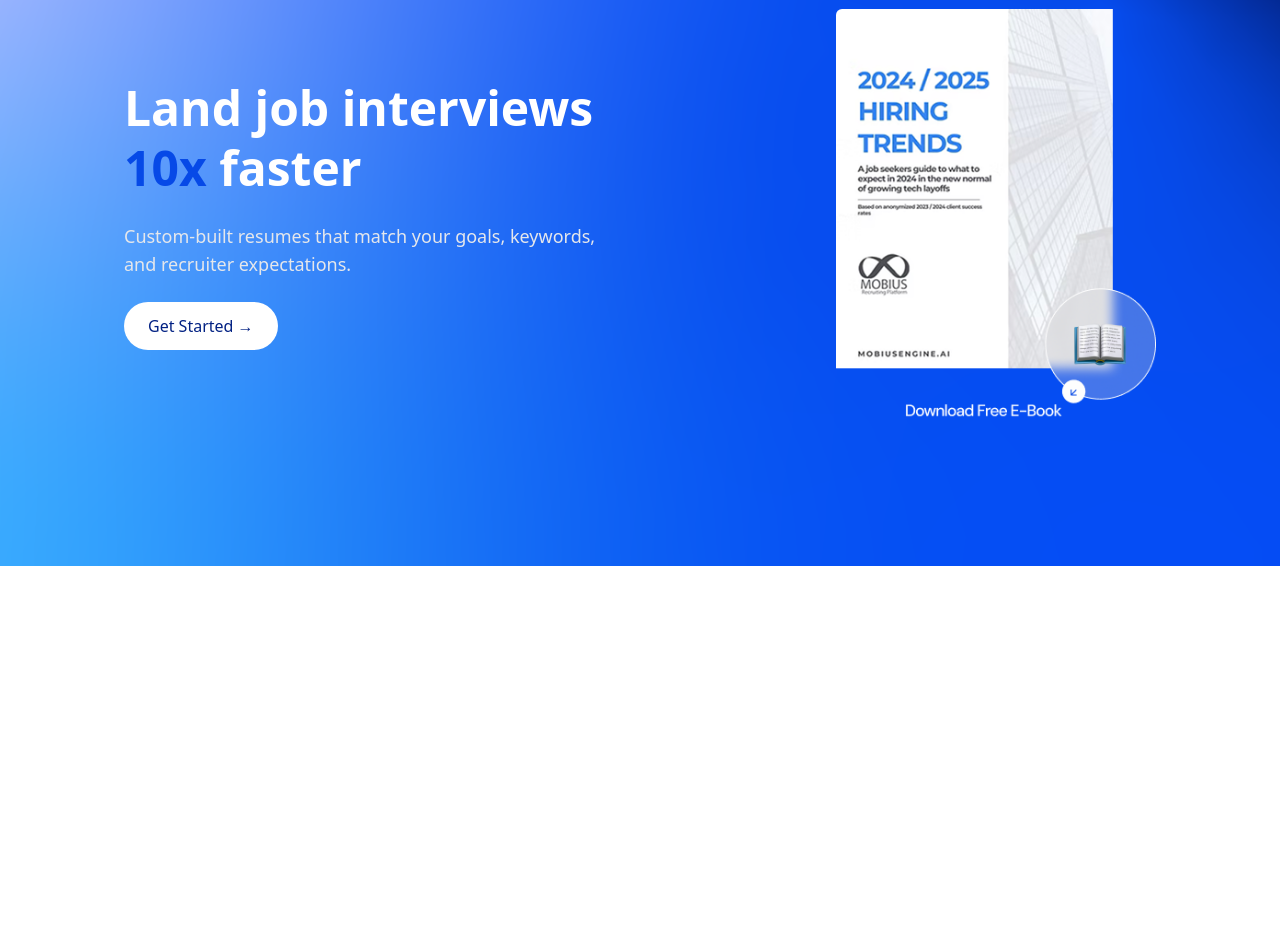
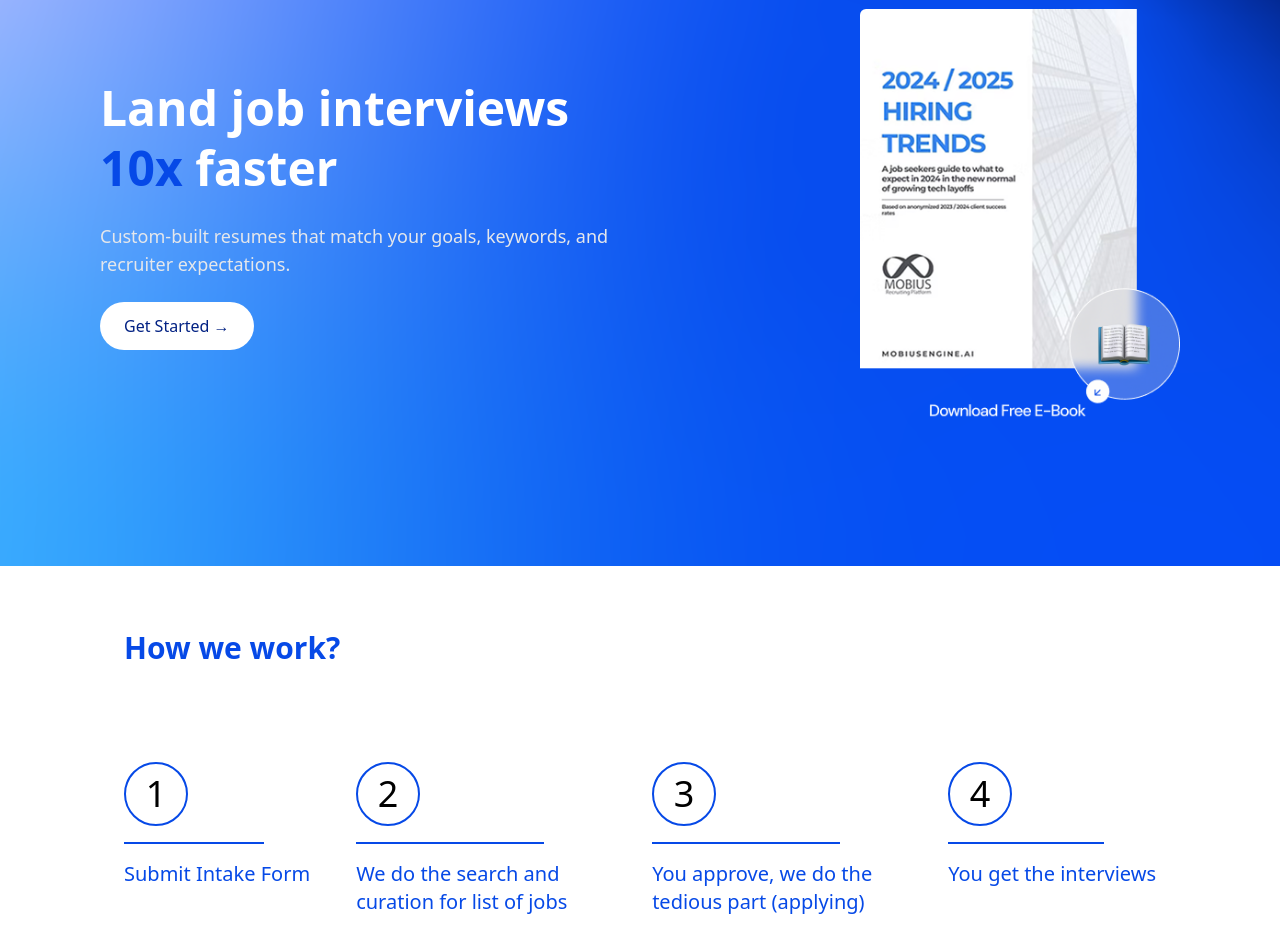
Before and after one commit to aaqib605/mobius-engine-landing-page, a React (Vite) app: page / in a window 1280 px wide. Shown: the part 234-1186 px from the top of the page. Before the commit the page ends 800 px from the top, so only its background shows below. Built offline with nearby package versions, Linux system fonts and the light colour scheme.

Commit message:
feat: complete how-we-work section

```diff
--- a/package.json
+++ b/package.json
@@ -11,6 +11,7 @@
   },
   "dependencies": {
     "@tailwindcss/vite": "^4.1.4",
+    "framer-motion": "^12.9.2",
     "react": "^19.0.0",
     "react-dom": "^19.0.0",
     "tailwindcss": "^4.1.4"
--- a/src/App.tsx
+++ b/src/App.tsx
@@ -1,5 +1,6 @@
 import Header from "./components/Header";
 import Hero from "./components/Hero";
+import HowWeWork from "./components/HowWeWork";
 
 function App() {
   return (
@@ -11,6 +12,10 @@ function App() {
         <Header />
         <Hero />
       </section>
+
+      <section>
+        <HowWeWork />
+      </section>
     </main>
   );
 }
--- a/src/components/Header.tsx
+++ b/src/components/Header.tsx
@@ -107,7 +107,9 @@ const Header: React.FC = () => {
           </ul>
 
           <div className="hidden [@media(min-width:920px)]:block">
-            <Button href="/get-started">Get Started</Button>
+            <Button href="/get-started" className="w-[180px]">
+              Get Started
+            </Button>
           </div>
 
           <div className="[@media(min-width:920px)]:hidden">
--- a/src/components/Hero.tsx
+++ b/src/components/Hero.tsx
@@ -4,8 +4,8 @@ import Button from "./ui/Button";
 
 const Hero: React.FC = () => {
   return (
-    <section className="flex-grow flex items-center justify-center  ">
-      <div className="max-w-[1080px] w-full grid grid-cols-1 lg:grid-cols-2 gap-12 items-center px-3 lg:px-6">
+    <section className="flex-grow flex items-center justify-center px-16 max-md:px-3 max-lg:py-16">
+      <div className="max-w-[1080px] w-full grid grid-cols-1 lg:grid-cols-2 gap-12 items-center">
         <div className="text-center lg:text-left space-y-6">
           <h1 className="text-4xl md:text-5xl font-bold leading-tight text-white">
             Land job interviews <br />
--- /dev/null
+++ b/src/components/HowWeWork.tsx
@@ -0,0 +1,53 @@
+import { motion } from "framer-motion";
+
+const steps = [
+  { number: 1, description: "Submit Intake Form" },
+  { number: 2, description: "We do the search and curation for list of jobs" },
+  { number: 3, description: "You approve, we do the tedious part (applying)" },
+  { number: 4, description: "You get the interviews" },
+];
+
+const WorkStep = ({
+  number,
+  description,
+}: {
+  number: number;
+  description: string;
+}) => (
+  <motion.div
+    initial={{ opacity: 0, y: 30 }}
+    whileInView={{ opacity: 1, y: 0 }}
+    transition={{ duration: 0.5, delay: number * 0.1 }}
+    viewport={{ once: true }}
+    className="flex flex-col justify-start space-y-4 max-lg:items-center"
+  >
+    <div className="flex items-center justify-center w-16 h-16 border-2 border-[#0649E7] rounded-full text-4xl font-medium">
+      {number}
+    </div>
+    <div className="w-[75%] border-t-2 text-[#0649E7]"></div>
+    <p className="text-[#0649E7] text-xl max-w-[250px] max-lg:max-w-[300px] font-medium max-lg:text-center">
+      {description}
+    </p>
+  </motion.div>
+);
+
+export default function HowWeWork() {
+  return (
+    <section className="py-16 bg-white">
+      <div className="max-w-[1080px] mx-auto px-6 flex flex-col max-lg:items-center">
+        <h2 className="text-2xl md:text-3xl font-semibold text-[#0649E7] mb-24">
+          How we work?
+        </h2>
+        <div className="flex flex-col lg:flex-row justify-between items-start gap-2 max-lg:gap-16 max-lg:items-center">
+          {steps.map((step) => (
+            <WorkStep
+              key={step.number}
+              number={step.number}
+              description={step.description}
+            />
+          ))}
+        </div>
+      </div>
+    </section>
+  );
+}
--- a/src/components/ui/Button.tsx
+++ b/src/components/ui/Button.tsx
@@ -10,7 +10,7 @@ const Button: React.FC<ButtonProps> = ({ href, children, className = "" }) => {
   return (
     <a
       href={href}
-      className={`inline-flex items-center px-6 py-3 bg-white text-[#022183] font-medium rounded-full hover:bg-gray-100 transition ${className}`}
+      className={`inline-flex items-center justify-center px-6 py-3 bg-white text-[#022183] font-medium rounded-full hover:bg-gray-100 transition ${className}`}
     >
       {children}
     </a>
```
Also changed, not shown: 1 other file (tests, documents, lock files or other folders).
